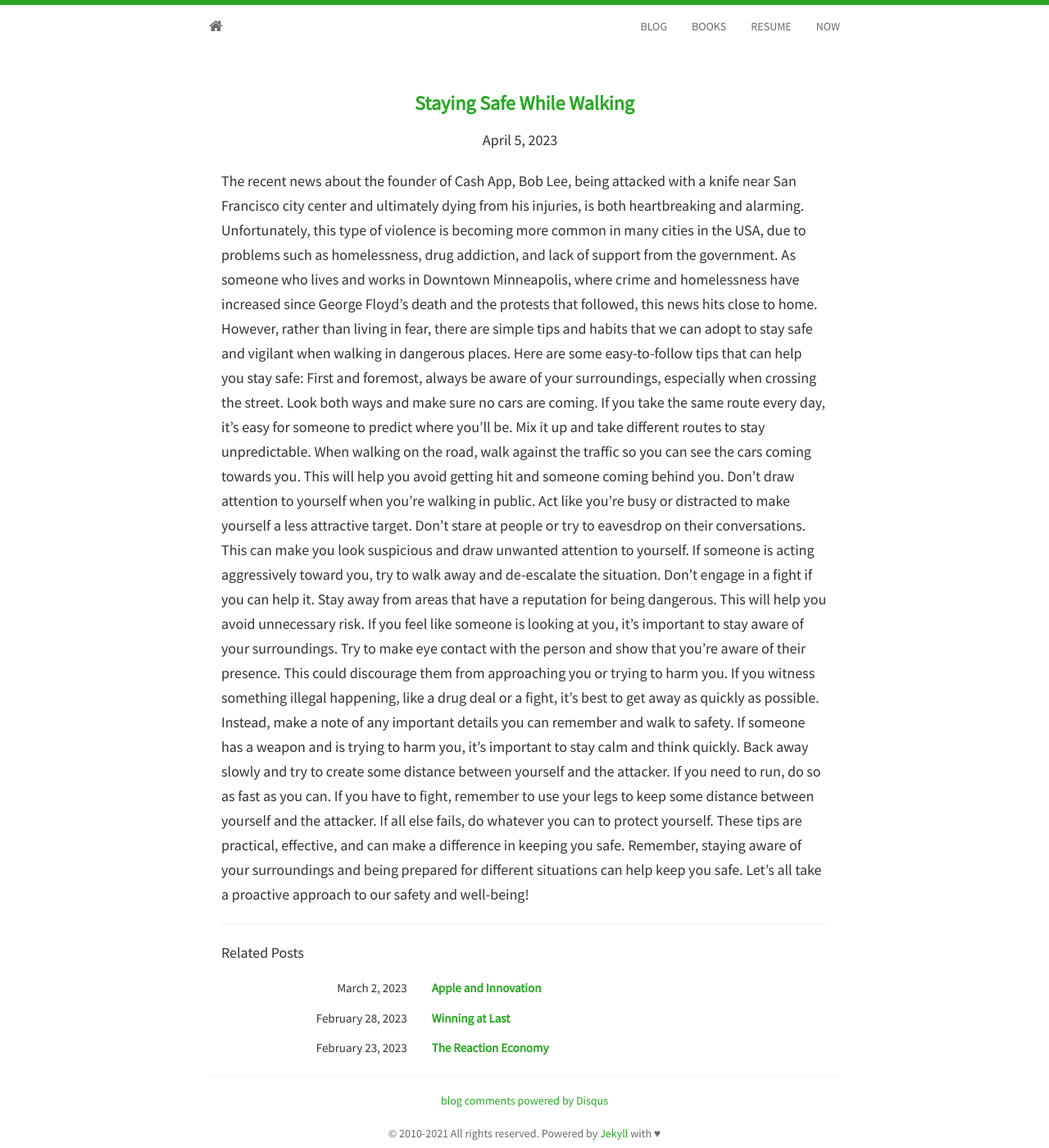
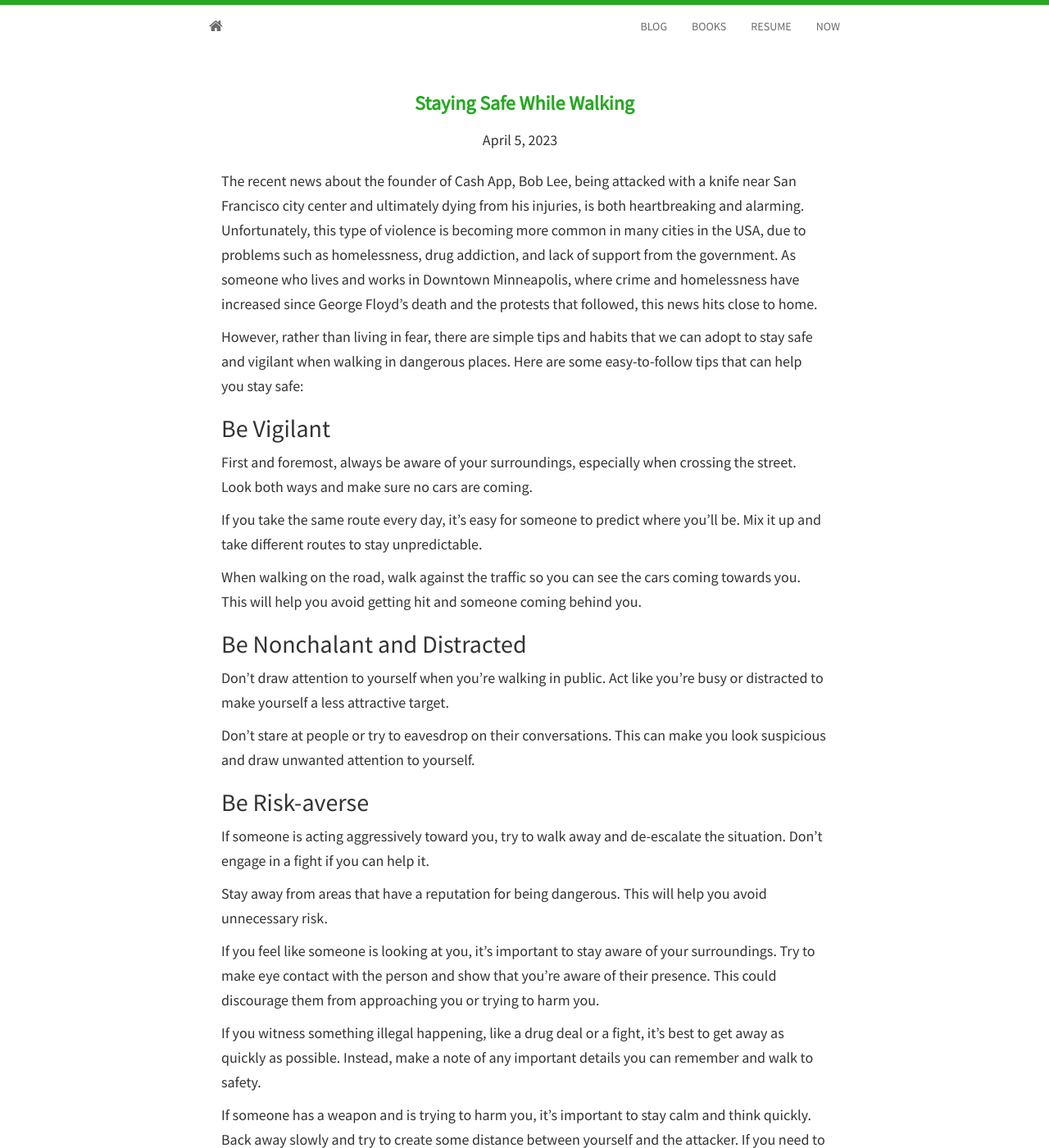
Before and after one commit to burhaninho/burhaninho.github.io, a Jekyll site: the page built from _posts/2023-04-05-staying-safe-walking.md, in a window 1280 px wide and 1400 px high. Shown: the whole window at 82% size. Built offline with Jekyll 4.4.1, drawn with Linux system fonts in a browser that asks for light colours; nearby versions of some CDN libraries; comment, search, counter and statistics services are not loaded; some of the changed text lies outside the part shown.

Commit message:
Create Post

```diff
--- a/_posts/2023-04-05-staying-safe-walking.md
+++ b/_posts/2023-04-05-staying-safe-walking.md
@@ -5,16 +5,32 @@ description: Simple effective strategies to staying safe while walking especiall
 ---
 
 The recent news about the founder of Cash App, Bob Lee, being attacked with a knife near San Francisco city center and ultimately dying from his injuries, is both heartbreaking and alarming. Unfortunately, this type of violence is becoming more common in many cities in the USA, due to problems such as homelessness, drug addiction, and lack of support from the government. As someone who lives and works in Downtown Minneapolis, where crime and homelessness have increased since George Floyd's death and the protests that followed, this news hits close to home.
+
 However, rather than living in fear, there are simple tips and habits that we can adopt to stay safe and vigilant when walking in dangerous places. Here are some easy-to-follow tips that can help you stay safe:
+
+## Be Vigilant
 First and foremost, always be aware of your surroundings, especially when crossing the street. Look both ways and make sure no cars are coming.
+
 If you take the same route every day, it's easy for someone to predict where you'll be. Mix it up and take different routes to stay unpredictable.
+
 When walking on the road, walk against the traffic so you can see the cars coming towards you. This will help you avoid getting hit and someone coming behind you.
+
+## Be Nonchalant and Distracted
 Don't draw attention to yourself when you're walking in public. Act like you're busy or distracted to make yourself a less attractive target.
+
 Don't stare at people or try to eavesdrop on their conversations. This can make you look suspicious and draw unwanted attention to yourself.
+
+## Be Risk-averse
 If someone is acting aggressively toward you, try to walk away and de-escalate the situation. Don't engage in a fight if you can help it.
+
 Stay away from areas that have a reputation for being dangerous. This will help you avoid unnecessary risk.
+
 If you feel like someone is looking at you, it's important to stay aware of your surroundings. Try to make eye contact with the person and show that you're aware of their presence. This could discourage them from approaching you or trying to harm you.
+
 If you witness something illegal happening, like a drug deal or a fight, it's best to get away as quickly as possible. Instead, make a note of any important details you can remember and walk to safety.
+
 If someone has a weapon and is trying to harm you, it's important to stay calm and think quickly. Back away slowly and try to create some distance between yourself and the attacker. If you need to run, do so as fast as you can.
+
 If you have to fight, remember to use your legs to keep some distance between yourself and the attacker. If all else fails, do whatever you can to protect yourself.
+
 These tips are practical, effective, and can make a difference in keeping you safe. Remember, staying aware of your surroundings and being prepared for different situations can help keep you safe. Let's all take a proactive approach to our safety and well-being!
```
